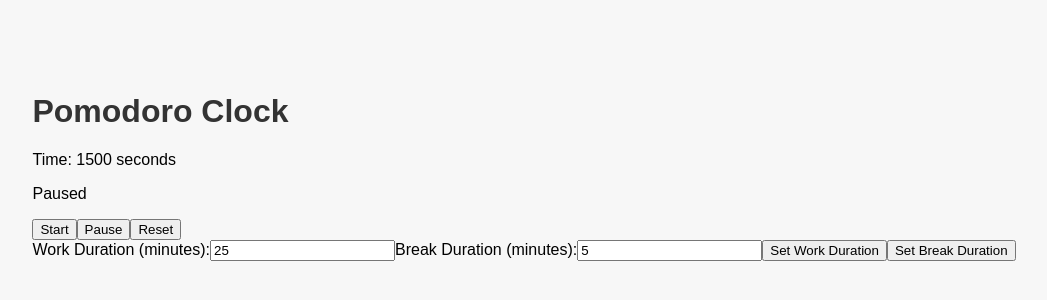
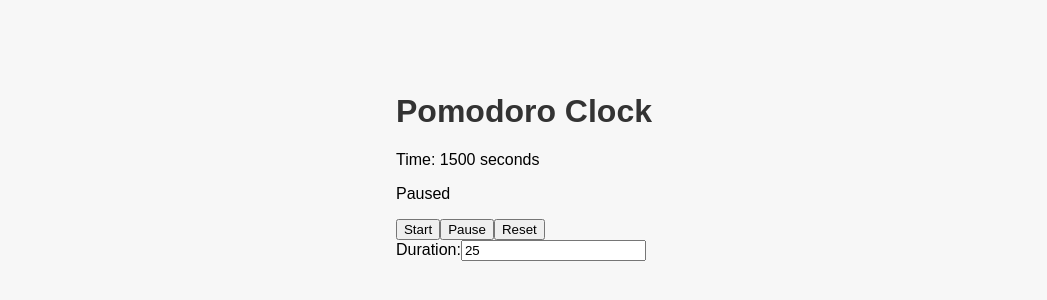
Before and after one commit to LionelWirz/AchtungFertigFOS_PWA, a React (Vite) app: page / in a window 1280 px wide. Shown: the part 234-534 px from the top of the page, without its empty margins (116-1163 px from the left). Built offline with nearby package versions, Linux system fonts and the light colour scheme.

Commit message:
Delete Buttons and useless functionality

```diff
--- a/src/Settings.jsx
+++ b/src/Settings.jsx
@@ -8,27 +8,13 @@ function Settings({ onSetWorkDuration, onSetBreakDuration }) {
   return (
     <div>
       <label>
-        Work Duration (minutes):
+        Duration:
         <input
           type="number"
           value={workDuration}
           onChange={(e) => setWorkDuration(parseInt(e.target.value))}
         />
       </label>
-      <label>
-        Break Duration (minutes):
-        <input
-          type="number"
-          value={breakDuration}
-          onChange={(e) => setBreakDuration(parseInt(e.target.value))}
-        />
-      </label>
-      <button onClick={() => onSetWorkDuration(workDuration)}>
-        Set Work Duration
-      </button>
-      <button onClick={() => onSetBreakDuration(breakDuration)}>
-        Set Break Duration
-      </button>
     </div>
   );
 }
```
Also changed, not shown: 1 other file (tests, documents, lock files or other folders).
